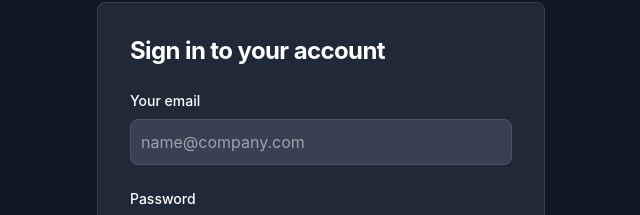
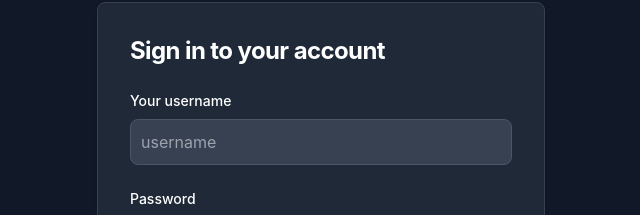
Before and after one commit to Plycedes/keypair-frontend, a React (Vite) app: page /signin in a window 1280 px wide. Shown: the part 203-418 px from the top of the page, without its empty margins (319-959 px from the left). Built offline with nearby package versions, Linux system fonts and the light colour scheme; no server answers.

Commit message:
SignUp and SignIn

```diff
--- a/src/components/SignIn.jsx
+++ b/src/components/SignIn.jsx
@@ -1,6 +1,27 @@
-import React from "react";
+import React, { useState } from "react";
+import { useAuth } from "../context/AuthContext";
+import { useNavigate } from "react-router-dom";
 
 function SignIn() {
+    const [data, setData] = useState({
+        username: "",
+        password: "",
+    });
+
+    const { login } = useAuth();
+    const navigate = useNavigate();
+
+    const handleDataChange = (name) => (e) => {
+        setData({
+            ...data,
+            [name]: e.target.value,
+        });
+    };
+
+    const handleSubmit = async (e) => {
+        e.preventDefault();
+        await login(data);
+    };
     return (
         <section className="bg-gray-50 dark:bg-gray-900">
             <div className="flex flex-col items-center justify-center px-6 py-8 mx-auto md:h-screen lg:py-0">
@@ -20,23 +41,25 @@ function SignIn() {
                         <h1 className="text-xl font-bold leading-tight tracking-tight text-gray-900 md:text-2xl dark:text-white">
                             Sign in to your account
                         </h1>
-                        <form className="space-y-4 md:space-y-6" action="#">
+                        <form className="space-y-4 md:space-y-6" onSubmit={handleSubmit}>
                             <div>
                                 <label
-                                    htmlFor="email"
+                                    htmlFor="username"
                                     className="block mb-2 text-sm font-medium text-gray-900 dark:text-white"
                                 >
-                                    Your email
+                                    Your username
                                 </label>
                                 <input
-                                    type="email"
-                                    name="email"
-                                    id="email"
+                                    type="text"
+                                    name="username"
+                                    id="username"
                                     className="bg-gray-50 border border-gray-300 text-gray-900 rounded-lg focus:ring-primary-600 focus:border-primary-600
                                     block w-full p-2.5 dark:bg-gray-700 dark:border-gray-600 dark:placeholder-gray-400 dark:text-white dark:focus:ring-blue-500
                                     dark:focus:border-blue-500"
-                                    placeholder="name@company.com"
+                                    placeholder="username"
                                     required={true}
+                                    value={data.username}
+                                    onChange={handleDataChange("username")}
                                 />
                             </div>
                             <div>
@@ -54,6 +77,8 @@ function SignIn() {
                                     className="bg-gray-50 border border-gray-300 text-gray-900 rounded-lg focus:ring-primary-600 focus:border-primary-600 block w-full p-2.5
                                     dark:bg-gray-700 dark:border-gray-600 dark:placeholder-gray-400 dark:text-white dark:focus:ring-blue-500 dark:focus:border-blue-500"
                                     required={true}
+                                    value={data.password}
+                                    onChange={handleDataChange("password")}
                                 />
                             </div>
                             <div className="flex items-center justify-between">
@@ -94,8 +119,8 @@ function SignIn() {
                             <p className="text-sm font-light text-gray-500 dark:text-gray-400">
                                 Don’t have an account yet?{" "}
                                 <a
-                                    href="#"
                                     className="font-medium text-primary-600 hover:underline dark:text-primary-50"
+                                    onClick={() => navigate("/signup")}
                                 >
                                     Sign up
                                 </a>
--- a/src/components/SignUp.jsx
+++ b/src/components/SignUp.jsx
@@ -1,6 +1,28 @@
-import React from "react";
+import { useState } from "react";
+import { useNavigate } from "react-router-dom";
+import { useAuth } from "../context/AuthContext";
 
 function SignUp() {
+    const [data, setData] = useState({
+        username: "",
+        email: "",
+        password: "",
+    });
+
+    const { register } = useAuth();
+    const navigate = useNavigate();
+
+    const handleDataChange = (name) => (e) => {
+        setData({
+            ...data,
+            [name]: e.target.value,
+        });
+    };
+
+    const handleSubmit = async (e) => {
+        e.preventDefault();
+        await register(data);
+    };
     return (
         <section className="bg-gray-50 dark:bg-gray-900">
             <div className="flex flex-col items-center justify-center px-6 py-8 mx-auto md:h-screen lg:py-0">
@@ -20,7 +42,7 @@ function SignUp() {
                         <h1 className="text-xl font-bold leading-tight tracking-tight text-gray-900 md:text-2xl dark:text-white">
                             Sign in to your account
                         </h1>
-                        <form className="space-y-4 md:space-y-6" action="#">
+                        <form className="space-y-4 md:space-y-6" onSubmit={handleSubmit}>
                             <div>
                                 <label
                                     htmlFor="username"
@@ -37,6 +59,8 @@ function SignUp() {
                                     dark:focus:border-blue-500"
                                     placeholder="username"
                                     required={true}
+                                    value={data.username}
+                                    onChange={handleDataChange("username")}
                                 />
                             </div>
                             <div>
@@ -55,6 +79,8 @@ function SignUp() {
                                     dark:focus:border-blue-500"
                                     placeholder="name@company.com"
                                     required={true}
+                                    value={data.email}
+                                    onChange={handleDataChange("email")}
                                 />
                             </div>
                             <div>
@@ -72,6 +98,8 @@ function SignUp() {
                                     className="bg-gray-50 border border-gray-300 text-gray-900 rounded-lg focus:ring-primary-600 focus:border-primary-600 block w-full p-2.5
                                     dark:bg-gray-700 dark:border-gray-600 dark:placeholder-gray-400 dark:text-white dark:focus:ring-blue-500 dark:focus:border-blue-500"
                                     required={true}
+                                    value={data.password}
+                                    onChange={handleDataChange("password")}
                                 />
                             </div>
                             <button
@@ -84,8 +112,8 @@ function SignUp() {
                             <p className="text-sm font-light text-gray-500 dark:text-gray-400">
                                 Already have an account?{" "}
                                 <a
-                                    href="#"
                                     className="font-medium text-primary-600 hover:underline dark:text-primary-50"
+                                    onClick={() => navigate("/signin")}
                                 >
                                     Sign in
                                 </a>
--- a/src/context/AuthContext.jsx
+++ b/src/context/AuthContext.jsx
@@ -30,7 +30,7 @@ const AuthProvider = ({ children }) => {
                 setToken(data.accessToken);
                 LocalStorage.set("user", data.user);
                 LocalStorage.set("token", data.accessToken);
-                navigate("/keypairs");
+                navigate("/home");
                 console.log(data);
             },
             alert
```
